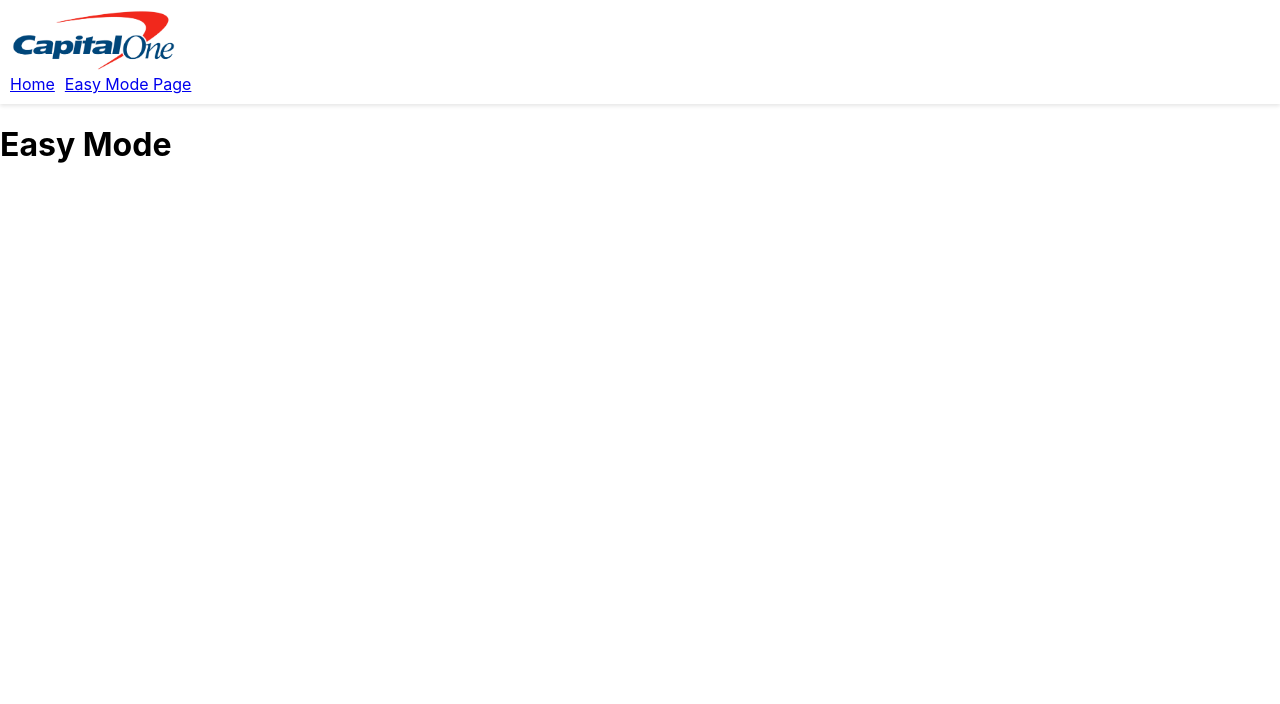
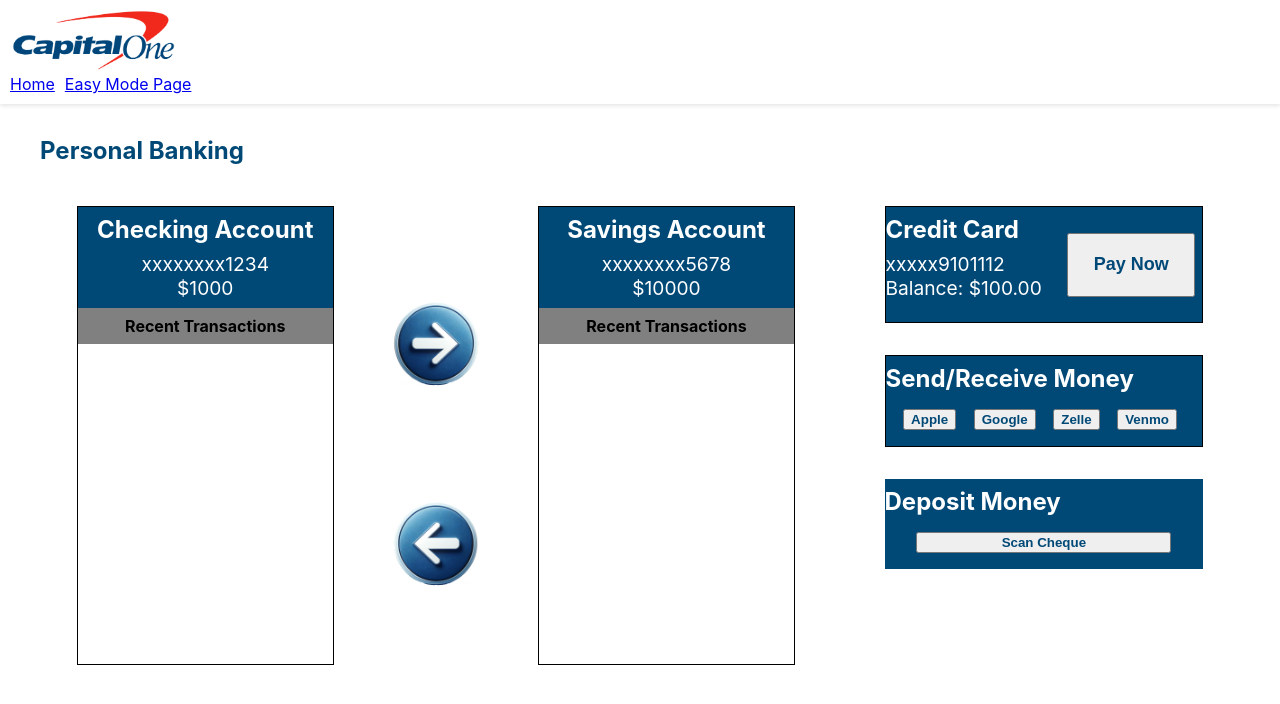
Before and after one commit to CapstoneC1T1/C1T1_2, a React (Create React App) app in the folder my-app/: page /easy-mode in a window 1280 px wide. Shown: the top 704 px of the page. Built offline with nearby package versions, Linux system fonts and the light colour scheme.

Commit message:
Easy mode page

```diff
--- a/my-app/src/index.js
+++ b/my-app/src/index.js
@@ -3,6 +3,7 @@
 import './index.css';
 import App from './App';
 import reportWebVitals from './reportWebVitals';
+// import 'bootstrap/dist/css/bootstrap.css';
 
 const root = ReactDOM.createRoot(document.getElementById('root'));
 root.render(
--- a/my-app/src/pages/EasyMode.js
+++ b/my-app/src/pages/EasyMode.js
@@ -1,13 +1,98 @@
 import React from 'react';
 import Header from '../components/Header'
+import '../styles/PageInfo.css';
+import Card from 'react-bootstrap/Card';
+import '../styles/EasyMode.css';
+import { Button, ButtonGroup, Container, Image } from 'react-bootstrap';
+import arrow from '../images/rightarrow.png';
 
 function EasyMode() {
     return (
         <div>
-            <Header></Header>
-            <h1>Easy Mode</h1>
+            <Header />
+            <div className='title-region'>
+                <p className='page-title'>Personal Banking</p>
+            </div>
+            {/* Spacing here and on first page needs to be consistent. */}
+            <div style={{display:'flex', marginTop:'2rem'}}>
+
+
+                <Card className='card-left'>
+                    <Card.Header as="h2" className='card-headers'>Checking Account</Card.Header>
+                    <Card.Body className='card-body-1'>
+                        <Card.Text style={{margin:0}}>xxxxxxxx1234</Card.Text>
+                        <Card.Title>$1000</Card.Title>
+                    </Card.Body>
+                    <Card.Body className='card-body-2'>
+                        <Card.Text style={{margin:0}}>Recent Transactions</Card.Text>
+                    </Card.Body>
+                    <Card.Body className='card-body-3'>
+                        {/* EDIT TO PUT SOME TRANSACTIONS!!!! */}
+                    </Card.Body>
+                </Card>
+
+
+                <div className='button-div'>
+                    <Button className='button'><Image src={arrow} alt='right-arrow' style={{width:'100%', backgroundColor:'white'}}/></Button>
+                    <div></div>
+                    <Button className='button'><Image src={arrow} alt='right-arrow' style={{width:'100%', backgroundColor:'white', transform:'scaleX(-1)'}}/></Button>
+                </div>
+
+
+                <Card className='card-right'>
+                    <Card.Header as="h2" className='card-headers'>Savings Account</Card.Header>
+                    <Card.Body className='card-body-1'>
+                        <Card.Text style={{margin:0}}>xxxxxxxx5678</Card.Text>
+                        <Card.Title>$10000</Card.Title>
+                    </Card.Body>
+                    <Card.Body className='card-body-2'>
+                        <Card.Text style={{margin:0}}>Recent Transactions</Card.Text>
+                    </Card.Body>
+                    <Card.Body className='card-body-3'>
+                        {/* EDIT TO PUT SOME TRANSACTIONS!!!! */}
+                    </Card.Body>
+                </Card>
+
+
+                <Container style={{width:'25%', marginRight:'6%'}}>
+                    <Card className='credit-card'>
+                        <div>
+                            <Card.Header as="h2" className='card-headers'>Credit Card</Card.Header>
+                            <Card.Body className='card-body-1'>
+                                <Card.Text style={{margin:0}}>xxxxx9101112</Card.Text>
+                                <Card.Title>Balance: $100.00</Card.Title>
+                            </Card.Body>
+                        </div>
+                        <div>
+                            <Button className='credit-card-button'>Pay Now</Button>
+                        </div>
+                    </Card>
+
+                    <Card className='send-money'>
+                        <Card.Header as="h2" className='card-headers'>Send/Receive Money</Card.Header>
+                        <div className='payment-methods'>
+                            <ButtonGroup>
+                                {/* <Button variant="success">Apple</Button>
+                                <Button variant="success">Google</Button>
+                                <Button variant="success">Zelle</Button>
+                                <Button variant="success">Venmo</Button> */}
+                                <Button className='trans-button'>Apple</Button>
+                                <Button className='trans-button'>Google</Button>
+                                <Button className='trans-button'>Zelle</Button>
+                                <Button className='trans-button'>Venmo</Button>
+                            </ButtonGroup>
+                        </div>
+                    </Card>
+
+                    <Card className='deposit-money'>
+                        <Card.Header as='h2' className='card-headers'>Deposit Money</Card.Header>
+                        <Card.Body className='card-body-1'>
+                            <Button className='deposit-button'>Scan Cheque</Button>
+                        </Card.Body>
+                    </Card>
+                </Container>
+            </div>
         </div>
-
     );
 };
 
--- /dev/null
+++ b/my-app/src/styles/EasyMode.css
@@ -0,0 +1,99 @@
+.card-left {
+    width: 20%;
+    margin-left: 6%;
+    border: solid;
+    border-width: 1.5px;
+    border-color: rgb(0, 0, 0);
+    text-align: center;
+}
+
+.card-headers {
+    background-color: #004977;
+    color: white;
+    margin: 0;
+    padding-top: 0.5rem;
+}
+
+.card-body-1 {
+    background-color: #004977;
+    color: white;
+    font-size: larger;
+    padding: 0.5rem 0rem;
+}
+
+.card-body-2 {
+    background-color: grey;
+    font-weight: bold;
+    padding: 0.5rem 0rem;
+}
+
+.card-body-3 {
+    padding: 10rem 0rem;
+}
+
+.card-right {
+    width: 20%;
+    margin-right: 7%;
+    border: solid;
+    border-width: 1.5px;
+    border-color: rgb(0, 0, 0);
+    text-align: center;
+}
+
+.button-div {
+    margin-left: 3%;
+    margin-right: 3%;
+    width: 10%;
+}
+
+.button {
+    margin-top: 5rem;
+    width: fit-content;
+    background-color: white;
+    border-width: 0;
+}
+
+.credit-card {
+    border: solid;
+    border-width: 1.5px;
+    border-color: rgb(0, 0, 0);
+    background-color: #004977;
+    color: white;
+    display: flex;
+    margin-bottom: 2rem;
+}
+
+.credit-card-button {
+    margin:20% 20%;
+    width: 8rem;
+    height: 4rem;
+    color: #004977;
+    font-weight: bold;
+    font-size: large;
+}
+
+.send-money {
+    border: solid;
+    border-width: 1.5px;
+    border-color: rgb(0, 0, 0);
+    background-color: #004977;
+}
+
+.trans-button {
+    margin-left: 1.1rem;
+    margin-top: 1rem;
+    margin-bottom: 1rem;
+    color: #004977;
+    font-weight: bold;
+}
+
+.deposit-money {
+    padding-top: 2rem;
+}
+
+.deposit-button {
+    color: #004977;
+    font-weight: bold;
+    width: 80%;
+    margin: 0.5rem 10%;
+}
```
Also changed, not shown: my-app/src/images/rightarrow.png (added).
